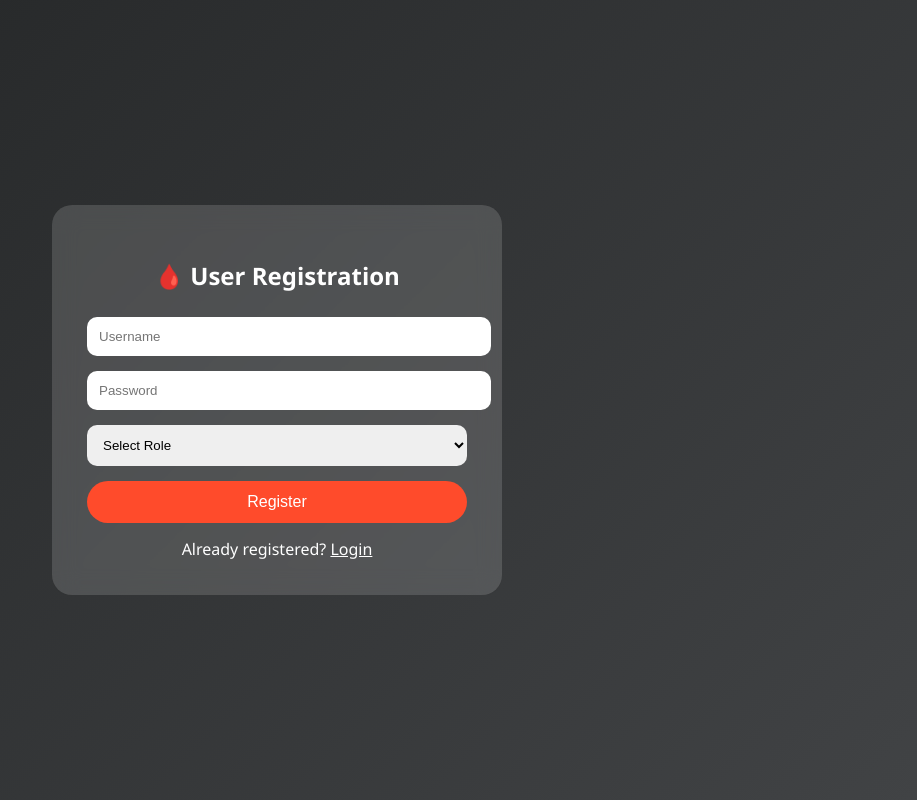
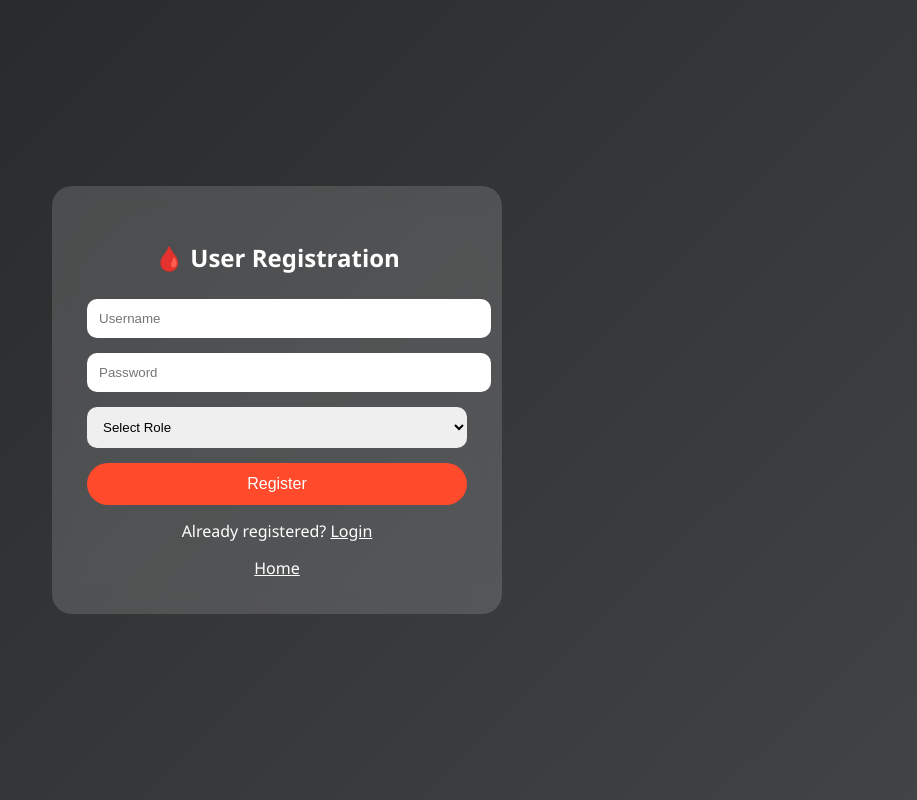
Before and after one commit to Kittycatiee-05/blood-donation-blockchain, a Flask app: page /register in a window 1280 px wide. Shown: the whole page, without its empty margins (363-1280 px from the left). Run offline with Flask 3, Linux system fonts and the light colour scheme; parts of the project's set-up code (start-up, migrations or seed data) failed here and were passed over.

Commit message:
Home page link added to login register page

```diff
--- a/src/templates/login.html
+++ b/src/templates/login.html
@@ -76,6 +76,9 @@ body {
     <div class="link">
         New user? <a href="/register" style="color:white;">Register</a>
     </div>
+    <div class="link">
+        <a href="/" style="color:white;">Home</a>
+    </div>
 </div>
 
 </body>
--- a/src/templates/register.html
+++ b/src/templates/register.html
@@ -84,6 +84,9 @@ button:hover {
     <div class="link">
         Already registered? <a href="/login" style="color:white;">Login</a>
     </div>
+    <div class="link">
+        <a href="/" style="color:white;">Home</a>
+    </div>
 </div>
 
 </body>
```
